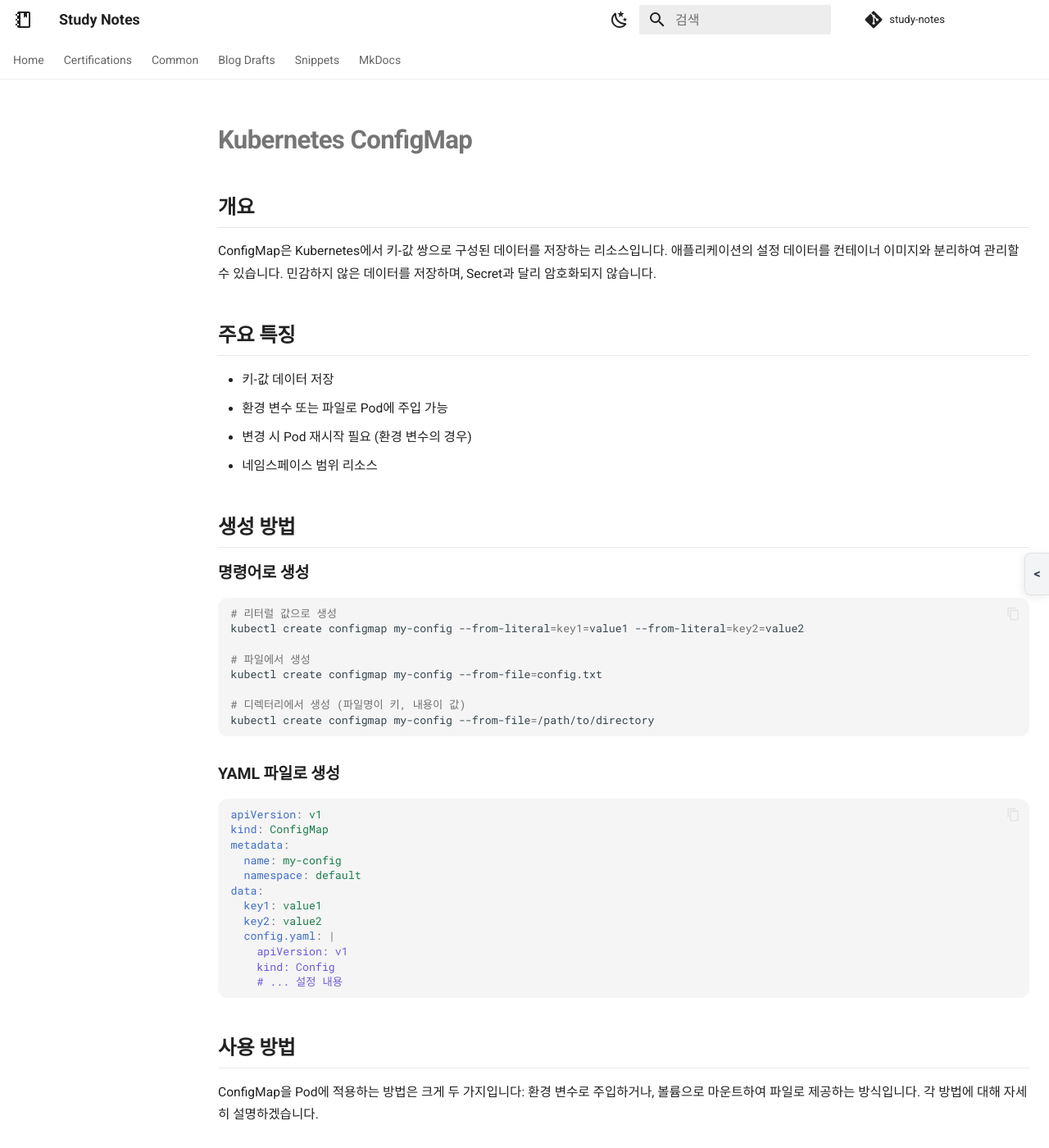
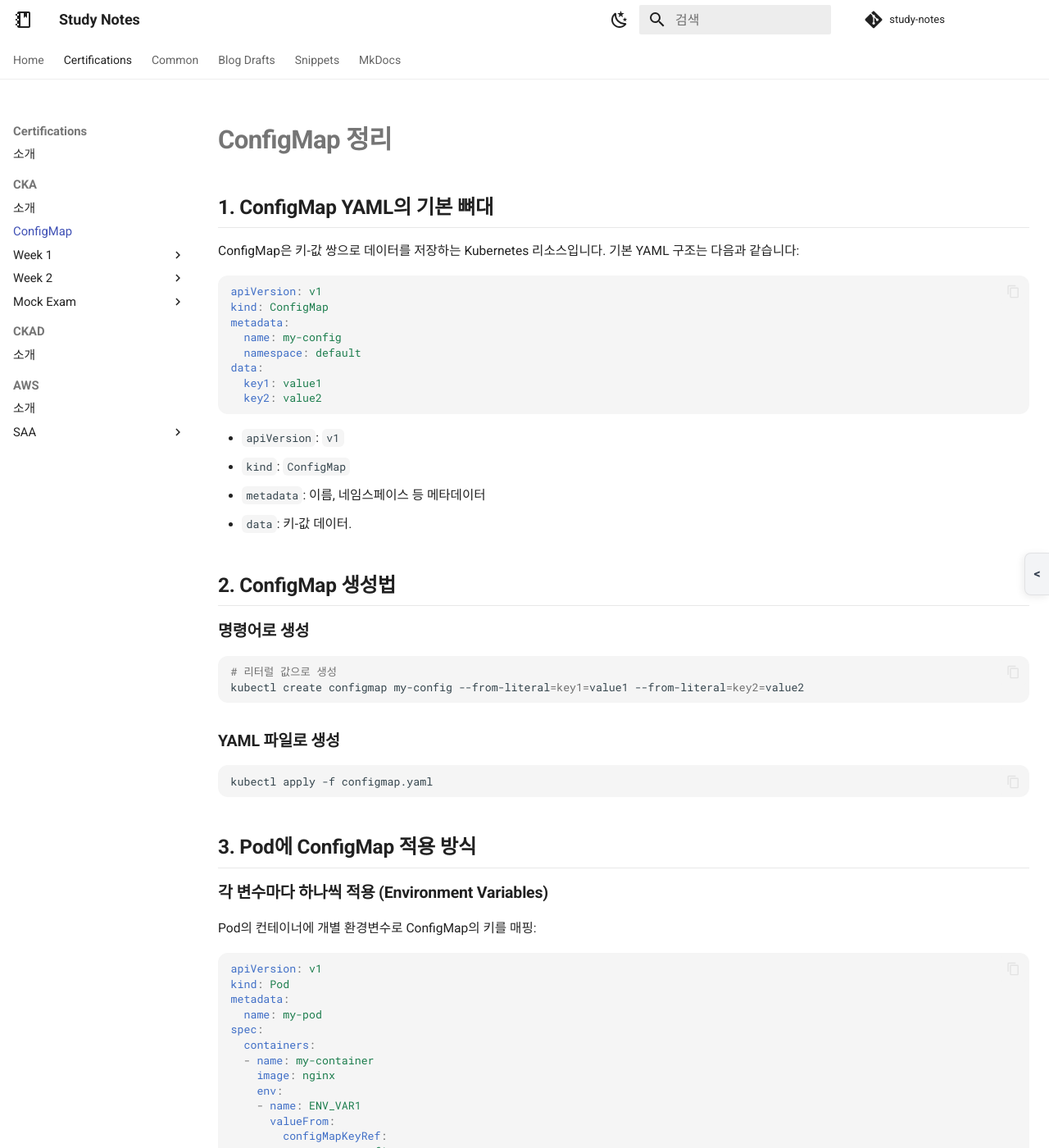
Before and after one commit to SEO-HAN-JIN/study-notes, an MkDocs documentation site: the page built from docs/certifications/cka/configmap.md, in a window 1280 px wide and 1400 px high. Shown: the whole window at 82% size. Built offline with MkDocs 1.6.1 and Material for MkDocs 9.7.7, drawn with Linux system fonts in a browser that asks for light colours; comment, search, counter and statistics services are not loaded; some of the changed text lies outside the part shown.

Commit message:
configmap

````diff
--- a/docs/certifications/cka/configmap.md
+++ b/docs/certifications/cka/configmap.md
@@ -1,29 +1,9 @@
-# Kubernetes ConfigMap
+# ConfigMap 정리
 
-## 개요
-ConfigMap은 Kubernetes에서 키-값 쌍으로 구성된 데이터를 저장하는 리소스입니다. 애플리케이션의 설정 데이터를 컨테이너 이미지와 분리하여 관리할 수 있습니다. 민감하지 않은 데이터를 저장하며, Secret과 달리 암호화되지 않습니다.
+## 1. ConfigMap YAML의 기본 뼈대
 
-## 주요 특징
-- 키-값 데이터 저장
-- 환경 변수 또는 파일로 Pod에 주입 가능
-- 변경 시 Pod 재시작 필요 (환경 변수의 경우)
-- 네임스페이스 범위 리소스
+ConfigMap은 키-값 쌍으로 데이터를 저장하는 Kubernetes 리소스입니다. 기본 YAML 구조는 다음과 같습니다:
 
-## 생성 방법
-
-### 명령어로 생성
-```bash
-# 리터럴 값으로 생성
-kubectl create configmap my-config --from-literal=key1=value1 --from-literal=key2=value2
-
-# 파일에서 생성
-kubectl create configmap my-config --from-file=config.txt
-
-# 디렉터리에서 생성 (파일명이 키, 내용이 값)
-kubectl create configmap my-config --from-file=/path/to/directory
-```
-
-### YAML 파일로 생성
 ```yaml
 apiVersion: v1
 kind: ConfigMap
@@ -33,21 +13,31 @@
 data:
   key1: value1
   key2: value2
-  config.yaml: |
-    apiVersion: v1
-    kind: Config
-    # ... 설정 내용
 ```
 
-## 사용 방법
+- `apiVersion`: `v1`
+- `kind`: `ConfigMap`
+- `metadata`: 이름, 네임스페이스 등 메타데이터
+- `data`: 키-값 데이터.
 
-ConfigMap을 Pod에 적용하는 방법은 크게 두 가지입니다: 환경 변수로 주입하거나, 볼륨으로 마운트하여 파일로 제공하는 방식입니다. 각 방법에 대해 자세히 설명하겠습니다.
+## 2. ConfigMap 생성법
 
-### 1. 환경 변수로 주입
-ConfigMap의 데이터를 Pod의 컨테이너 환경 변수로 직접 주입할 수 있습니다. 이 방법은 간단한 키-값 데이터를 애플리케이션에 전달할 때 유용합니다.
+### 명령어로 생성
+```bash
+# 리터럴 값으로 생성
+kubectl create configmap my-config --from-literal=key1=value1 --from-literal=key2=value2
+```
 
-#### 개별 키 참조
-특정 키의 값을 하나의 환경 변수로 설정합니다.
+### YAML 파일로 생성
+```bash
+kubectl apply -f configmap.yaml
+```
+
+## 3. Pod에 ConfigMap 적용 방식
+
+### 각 변수마다 하나씩 적용 (Environment Variables)
+Pod의 컨테이너에 개별 환경변수로 ConfigMap의 키를 매핑:
+
 ```yaml
 apiVersion: v1
 kind: Pod
@@ -58,24 +48,21 @@
   - name: my-container
     image: nginx
     env:
-    - name: DATABASE_URL
+    - name: ENV_VAR1
       valueFrom:
         configMapKeyRef:
           name: my-config
-          key: database_url
-    - name: API_KEY
+          key: key1
+    - name: ENV_VAR2
       valueFrom:
         configMapKeyRef:
           name: my-config
-          key: api_key
+          key: key2
 ```
 
-- `configMapKeyRef.name`: ConfigMap의 이름
-- `configMapKeyRef.key`: ConfigMap 내의 키 이름
-- 선택적으로 `optional: true`를 추가하면 키가 존재하지 않아도 Pod 생성이 실패하지 않음
+### 파일 전체 적용 (Environment Variables from ConfigMap)
+ConfigMap의 모든 키를 환경변수로 적용:
 
-#### 전체 ConfigMap을 환경 변수로 주입
-ConfigMap의 모든 키-값 쌍을 환경 변수로 변환합니다. 키 이름이 환경 변수 이름이 됩니다.
 ```yaml
 apiVersion: v1
 kind: Pod
@@ -90,15 +77,9 @@
         name: my-config
 ```
 
-- `envFrom.configMapRef.name`: ConfigMap의 이름
-- 이 방법은 ConfigMap의 모든 데이터를 환경 변수로 노출하므로, 키 이름이 유효한 환경 변수 이름이어야 함
+### Volume 적용
+ConfigMap을 볼륨으로 마운트하여 파일로 접근:
 
-**주의**: 환경 변수를 사용하는 경우, ConfigMap이 변경되어도 기존 Pod의 환경 변수는 업데이트되지 않습니다. Pod를 재시작해야 변경사항이 반영됩니다.
-
-### 2. 볼륨으로 마운트
-ConfigMap의 데이터를 파일로 마운트하여 컨테이너 내에서 파일로 접근할 수 있습니다. 이 방법은 설정 파일 전체를 제공하거나, 여러 파일을 한 번에 마운트할 때 유용합니다.
-
-#### 기본 마운트
 ```yaml
 apiVersion: v1
 kind: Pod
@@ -111,61 +92,10 @@
     volumeMounts:
     - name: config-volume
       mountPath: /etc/config
-      readOnly: true
   volumes:
   - name: config-volume
     configMap:
       name: my-config
 ```
 
-- `volumeMounts.mountPath`: 컨테이너 내 마운트 경로
-- `volumes.configMap.name`: ConfigMap 이름
-- 각 키가 파일명으로, 값이 파일 내용으로 생성됨
-
-#### 특정 키만 마운트
-특정 키만 파일로 마운트할 수 있습니다.
-```yaml
-volumes:
-- name: config-volume
-  configMap:
-    name: my-config
-    items:
-    - key: config.yaml
-      path: app-config.yaml
-    - key: log_level
-      path: log/level.txt
-```
-
-- `items.key`: ConfigMap의 키
-- `items.path`: 마운트될 파일 경로 (상대 경로)
-
-#### 권한 설정
-마운트된 파일의 권한을 설정할 수 있습니다.
-```yaml
-volumes:
-- name: config-volume
-  configMap:
-    name: my-config
-    defaultMode: 0644  # 8진수 권한
-```
-
-**주의**: 볼륨 마운트를 사용하는 경우, ConfigMap 변경 시 마운트된 파일 내용이 자동으로 업데이트됩니다 (kubelet이 주기적으로 동기화). 하지만 애플리케이션이 파일 변경을 감지하여 재로딩해야 할 수 있습니다.
-
-### 적용 시 고려사항
-- **네임스페이스**: ConfigMap과 Pod는 같은 네임스페이스에 있어야 함
-- **타이밍**: ConfigMap이 Pod보다 먼저 생성되어야 함
-- **업데이트**: 환경 변수 방식은 Pod 재시작 필요, 볼륨 방식은 자동 업데이트 가능
-- **보안**: 민감한 데이터는 Secret 사용
-
-## 관련 명령어
-- 생성: `kubectl create configmap`
-- 조회: `kubectl get configmaps`
-- 상세 조회: `kubectl describe configmap <name>`
-- 삭제: `kubectl delete configmap <name>`
-- 편집: `kubectl edit configmap <name>`
-
-## 주의사항
-- ConfigMap 데이터는 base64 인코딩되지 않음 (Secret과 차이점)
-- 데이터 크기 제한: 1MB
-- 변경 시 기존 Pod에는 반영되지 않음 (새 Pod에만 적용)
-- 민감한 데이터는 Secret 사용 권장
+이렇게 하면 `/etc/config/key1`, `/etc/config/key2` 파일로 ConfigMap의 데이터에 접근할 수 있습니다.
--- a/mkdocs.yml
+++ b/mkdocs.yml
@@ -63,6 +63,7 @@
 
       - CKA:
           - 소개: certifications/cka/index.md
+          - ConfigMap: certifications/cka/configmap.md
           - Week 1:
               - 개념정리: certifications/cka/week1/theory.md
               - 문제풀이: certifications/cka/week1/practice.md
````
